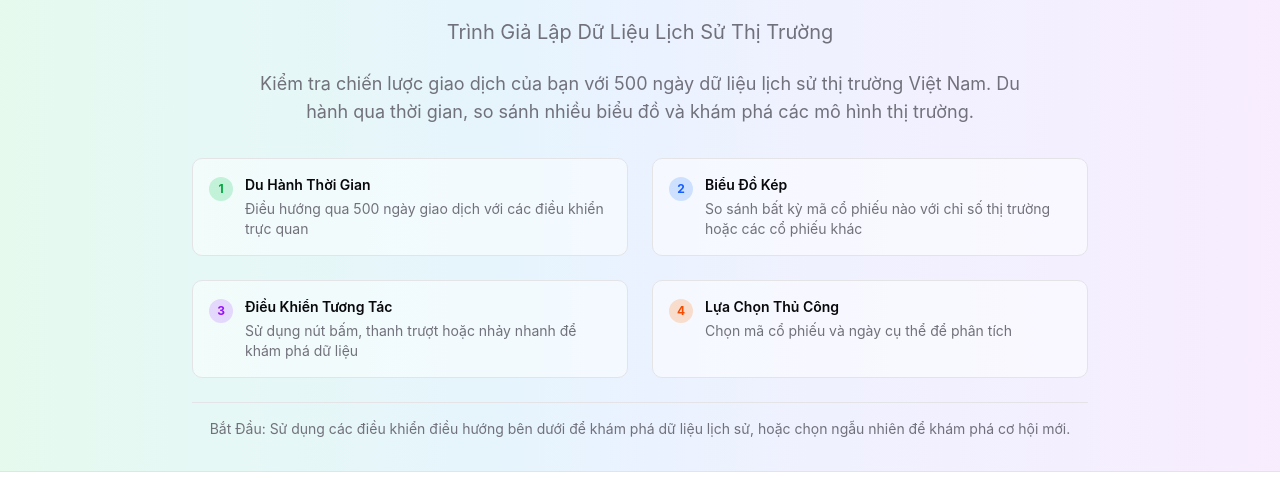
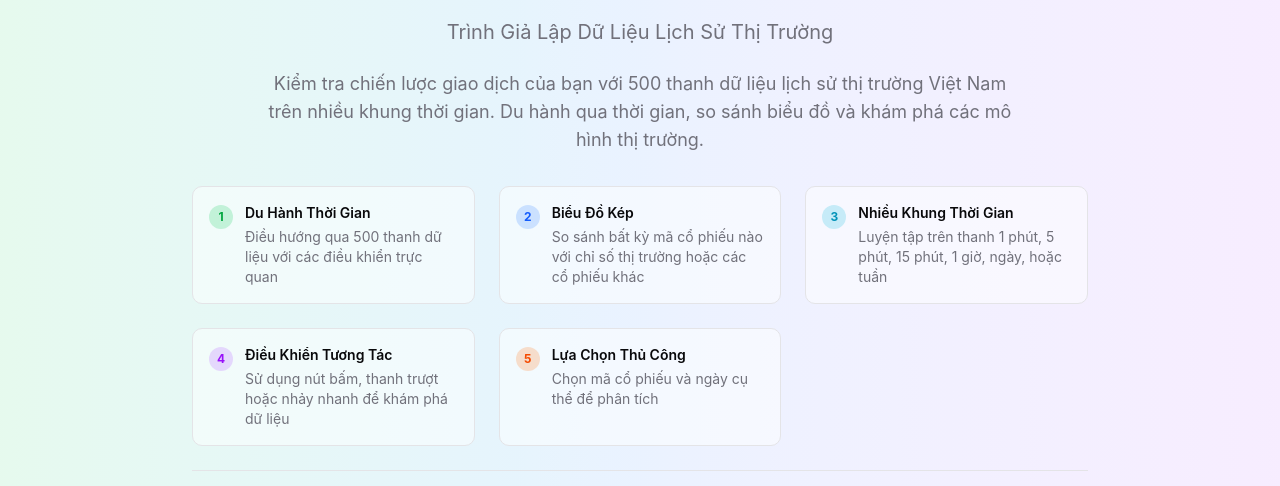
Before and after one commit to quanhua92/aipriceaction-web, a React (Vite) app: page /play in a window 1280 px wide. Shown: the part 149-635 px from the top of the page. Built offline with nearby package versions, Linux system fonts and the light colour scheme; no server answers.

Commit message:
docs: add multi-timeframe feature to playground description
Add "Multiple Timeframes" feature card to the playground header guide
and update descriptions to mention bars instead of days.

```diff
--- a/src/components/playground/PlaygroundDescription.tsx
+++ b/src/components/playground/PlaygroundDescription.tsx
@@ -24,7 +24,7 @@ export function PlaygroundDescription() {
       </div>
 
       {/* Features Grid */}
-      <div className="grid grid-cols-1 md:grid-cols-2 gap-6 mt-8">
+      <div className="grid grid-cols-1 md:grid-cols-2 lg:grid-cols-3 gap-6 mt-8">
         <div className="flex items-start space-x-3 p-4 rounded-lg bg-card/50 border">
           <div className="flex-shrink-0 w-6 h-6 rounded-full bg-green-500/20 flex items-center justify-center mt-0.5">
             <span className="text-green-600 text-xs font-bold">1</span>
@@ -50,8 +50,20 @@ export function PlaygroundDescription() {
         </div>
 
         <div className="flex items-start space-x-3 p-4 rounded-lg bg-card/50 border">
+          <div className="flex-shrink-0 w-6 h-6 rounded-full bg-cyan-500/20 flex items-center justify-center mt-0.5">
+            <span className="text-cyan-600 text-xs font-bold">3</span>
+          </div>
+          <div>
+            <h3 className="font-semibold text-sm mb-1">{t('common.playground.description.features.multiTimeframe.title')}</h3>
+            <p className="text-sm text-muted-foreground">
+              {t('common.playground.description.features.multiTimeframe.description')}
+            </p>
+          </div>
+        </div>
+
+        <div className="flex items-start space-x-3 p-4 rounded-lg bg-card/50 border">
           <div className="flex-shrink-0 w-6 h-6 rounded-full bg-purple-500/20 flex items-center justify-center mt-0.5">
-            <span className="text-purple-600 text-xs font-bold">3</span>
+            <span className="text-purple-600 text-xs font-bold">4</span>
           </div>
           <div>
             <h3 className="font-semibold text-sm mb-1">{t('common.playground.description.features.interactiveControls.title')}</h3>
@@ -63,7 +75,7 @@ export function PlaygroundDescription() {
 
         <div className="flex items-start space-x-3 p-4 rounded-lg bg-card/50 border">
           <div className="flex-shrink-0 w-6 h-6 rounded-full bg-orange-500/20 flex items-center justify-center mt-0.5">
-            <span className="text-orange-600 text-xs font-bold">4</span>
+            <span className="text-orange-600 text-xs font-bold">5</span>
           </div>
           <div>
             <h3 className="font-semibold text-sm mb-1">{t('common.playground.description.features.manualSelection.title')}</h3>
--- a/src/translations/en/common.ts
+++ b/src/translations/en/common.ts
@@ -430,15 +430,19 @@ export default {
     description: {
       title: 'Playground',
       subtitle: 'Historical Market Data Simulator',
-      mainDescription: 'Test your trading strategies with 500 days of historical Vietnamese market data. Navigate through time, compare multiple charts, and discover market patterns.',
+      mainDescription: 'Test your trading strategies with 500 bars of historical Vietnamese market data across multiple timeframes. Navigate through time, compare charts, and discover market patterns.',
       features: {
         timeTravel: {
           title: 'Time Travel',
-          description: 'Navigate through 500 trading days with intuitive controls'
+          description: 'Navigate through 500 bars with intuitive controls'
         },
         dualCharts: {
           title: 'Dual Charts',
           description: 'Compare any ticker with market indices or other stocks'
+        },
+        multiTimeframe: {
+          title: 'Multiple Timeframes',
+          description: 'Practice on 1m, 5m, 15m, 1H, daily, or weekly bars'
         },
         interactiveControls: {
           title: 'Interactive Controls',
--- a/src/translations/vn/common.ts
+++ b/src/translations/vn/common.ts
@@ -430,15 +430,19 @@ export default {
     description: {
       title: 'Sân Chơi',
       subtitle: 'Trình Giả Lập Dữ Liệu Lịch Sử Thị Trường',
-      mainDescription: 'Kiểm tra chiến lược giao dịch của bạn với 500 ngày dữ liệu lịch sử thị trường Việt Nam. Du hành qua thời gian, so sánh nhiều biểu đồ và khám phá các mô hình thị trường.',
+      mainDescription: 'Kiểm tra chiến lược giao dịch của bạn với 500 thanh dữ liệu lịch sử thị trường Việt Nam trên nhiều khung thời gian. Du hành qua thời gian, so sánh biểu đồ và khám phá các mô hình thị trường.',
       features: {
         timeTravel: {
           title: 'Du Hành Thời Gian',
-          description: 'Điều hướng qua 500 ngày giao dịch với các điều khiển trực quan'
+          description: 'Điều hướng qua 500 thanh dữ liệu với các điều khiển trực quan'
         },
         dualCharts: {
           title: 'Biểu Đồ Kép',
           description: 'So sánh bất kỳ mã cổ phiếu nào với chỉ số thị trường hoặc các cổ phiếu khác'
+        },
+        multiTimeframe: {
+          title: 'Nhiều Khung Thời Gian',
+          description: 'Luyện tập trên thanh 1 phút, 5 phút, 15 phút, 1 giờ, ngày, hoặc tuần'
         },
         interactiveControls: {
           title: 'Điều Khiển Tương Tác',
```
